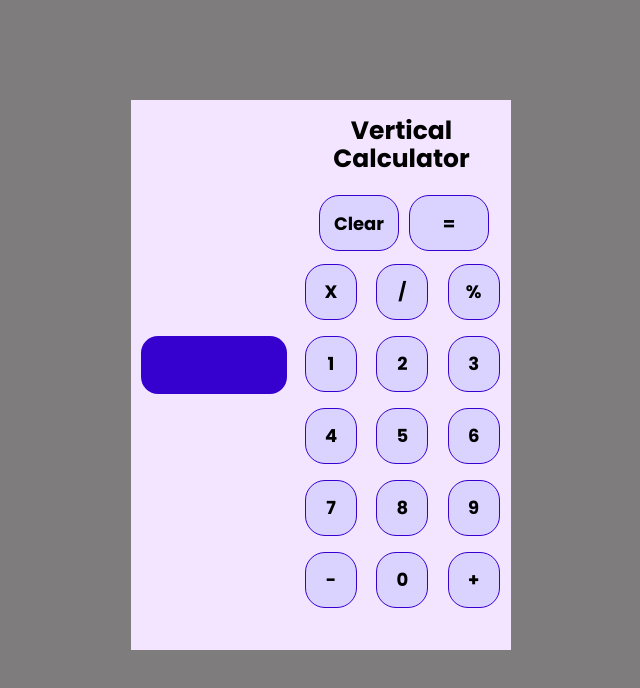
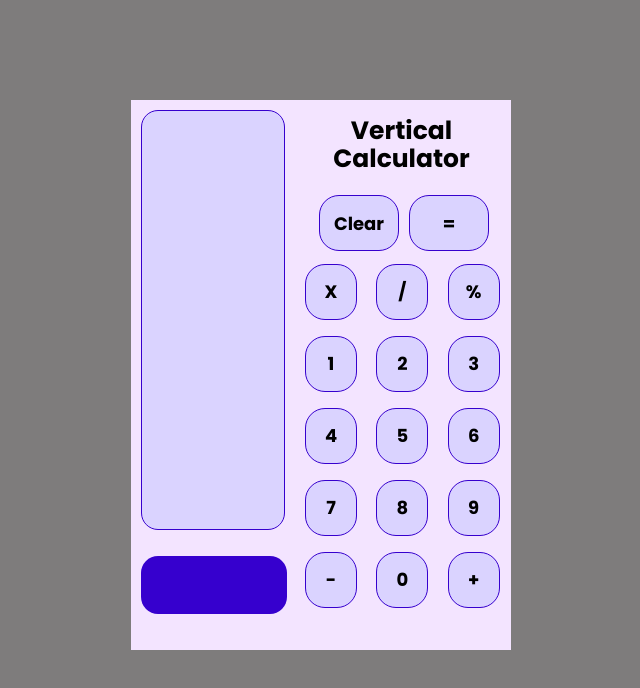
Before and after one commit to ujjwal7007/App-calculator, a React (Create React App) app: page / in a window 1280 px wide. Shown: the top 688 px of the page, without its empty margins (401-1041 px from the left). Built offline with nearby package versions, Linux system fonts and the light colour scheme.

Commit message:
not complete

```diff
--- a/src/App.css
+++ b/src/App.css
@@ -38,6 +38,24 @@ body {
   background: #dad3ff;
   margin: 10px;
   padding-top: 3px;
+}
+
+#showCalc {
+  width: 142px;
+  height: 415px;
+  border-radius: 17px;
+  border: 1px solid #3600ce;
+  background: #dad3ff;
+  margin: 10px;
+  padding-top: 3px;
+  font-weight: 700;
+  font-family: Poppins;
+  font-size: 25.714px;
+  text-align: right;
+}
+
+span {
+  color: #3600ce;
 }
 
 .container .left .bottom {
```
